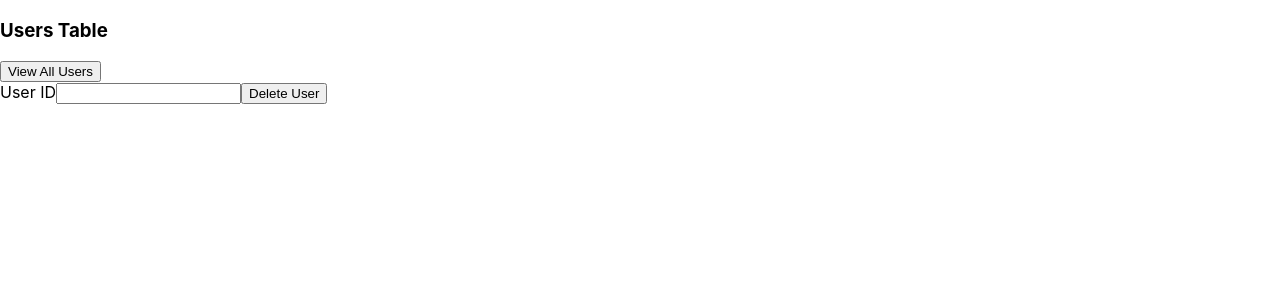
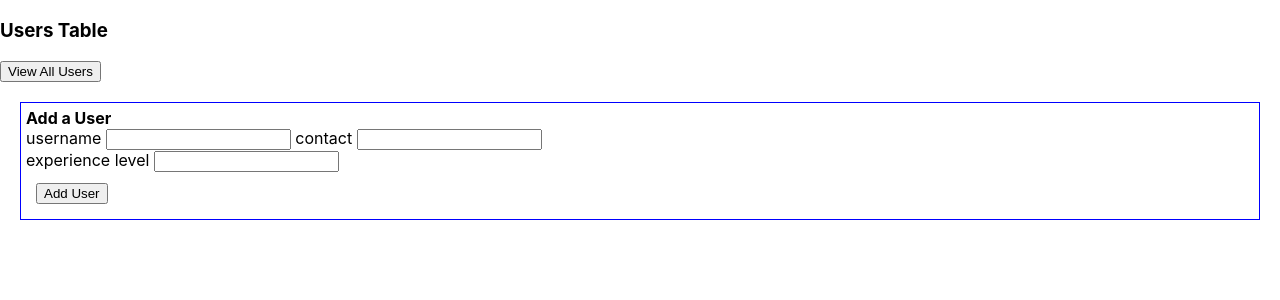
Before and after one commit to kanglicheng/HikeWell, a React (Create React App) app: page /users in a window 1280 px wide. Shown: the top 300 px of the page. Built offline with nearby package versions, Linux system fonts and the light colour scheme.

Commit message:
add insert for all tables, delete trail

```diff
--- a/src/App.js
+++ b/src/App.js
@@ -14,13 +14,13 @@ function App() {
             <a href="/trails">Trails Table </a>
           </li>
           <li>
-            <a href="/reviews">Review Table </a>
+            <a href="/reviews">Reviews Table </a>
           </li>
           <li>
             <a href="/maps">Maps Table </a>
           </li>
           <li>
-            <a href="/maps">Users Table </a>
+            <a href="/users">Users Table </a>
           </li>
         </ul>
       </nav>
--- a/src/components/Maps.jsx
+++ b/src/components/Maps.jsx
@@ -7,11 +7,18 @@ export const Maps = () => {
 
       <button>View All Maps</button>
 
-      <form>
-        <label>Map ID</label>
-        <input type="number" />
-        <button>Add Map </button>
-      </form>
+      <div style={{ padding: "5px", margin: "20px", border: "1px solid blue" }}>
+        <label>
+          <b>Add a Map</b>
+        </label>
+        <form>
+          <label>Title</label>
+          <input type="text" />
+          <label>URL</label>
+          <input type="text" />
+          <button>Add Map </button>
+        </form>
+      </div>
     </div>
   );
 };
--- a/src/components/Reviews.jsx
+++ b/src/components/Reviews.jsx
@@ -7,7 +7,7 @@ export const Reviews = () => {
 
       <button>View All Reviews</button>
 
-      <div style={{ margin: "20px" }}>
+      <div style={{ padding: "5px", margin: "20px", border: "1px solid blue" }}>
         <label>
           <b>Add a Review</b>
         </label>
@@ -24,10 +24,13 @@ export const Reviews = () => {
             <label>User</label>
             <select>
               <option>Steven</option>
+              <option>Darren</option>
+              <option>Andrew</option>
             </select>
             <label>Trail</label>
             <select>
               <option>Mt Wilson</option>
+              <option>Moose Mountain</option>
             </select>
           </div>
           <div style={{ margin: "10px" }}>
--- a/src/components/Trails.jsx
+++ b/src/components/Trails.jsx
@@ -7,11 +7,40 @@ export const Trais = () => {
 
       <button>View All Trais</button>
 
-      <form>
-        <label>Trail ID</label>
-        <input type="number" />
-        <button>Delete Trail</button>
-      </form>
+      <div style={{ padding: "5px", margin: "20px", border: "1px solid blue" }}>
+        <label>
+          <b>Add a Trail</b>
+        </label>
+        <form>
+          <div>
+            <label>Name</label>
+            <input type="text" />
+            <label>City</label>
+            <input type="text" />
+          </div>
+          <div>
+            <label>State</label>
+            <input type="text" />
+            <label>Latitude</label>
+            <input type="number" />
+            <label>Longitude</label>
+            <input type="number" />
+            <label>Distance</label>
+            <input type="number" />
+          </div>
+          <div style={{ margin: "10px" }}>
+            <button>Add Trail </button>
+          </div>
+        </form>
+      </div>
+
+      <div>
+        <label>Delete a Trail</label>
+        <select>
+          <option>Mt Wilson</option>
+          <option>Moose Mountain</option>
+        </select>
+      </div>
     </div>
   );
 };
--- a/src/components/Users.jsx
+++ b/src/components/Users.jsx
@@ -7,11 +7,26 @@ export const Users = () => {
 
       <button>View All Users</button>
 
-      <form>
-        <label>User ID</label>
-        <input type="number" />
-        <button>Delete User </button>
-      </form>
+      <div style={{ padding: "5px", margin: "20px", border: "1px solid blue" }}>
+        <label>
+          <b>Add a User</b>
+        </label>
+        <form>
+          <div>
+            <label>username </label>
+            <input type="text" />
+            <label> contact </label>
+            <input type="text" />
+          </div>
+          <div>
+            <label>experience level </label>
+            <input type="number" />
+          </div>
+          <div style={{ margin: "10px" }}>
+            <button>Add User </button>
+          </div>
+        </form>
+      </div>
     </div>
   );
 };
--- a/src/index.js
+++ b/src/index.js
@@ -8,6 +8,7 @@ import { About } from "./components/About";
 import { Reviews } from "./components/Reviews";
 import { Users } from "./components/Users";
 import { Maps } from "./components/Maps";
+import { Trais } from "./components/Trails";
 
 const router = createBrowserRouter([
   {
@@ -32,7 +33,7 @@ const router = createBrowserRouter([
   },
   {
     path: "/trails",
-    element: <Maps />,
+    element: <Trais />,
   },
 ]);
 
```
